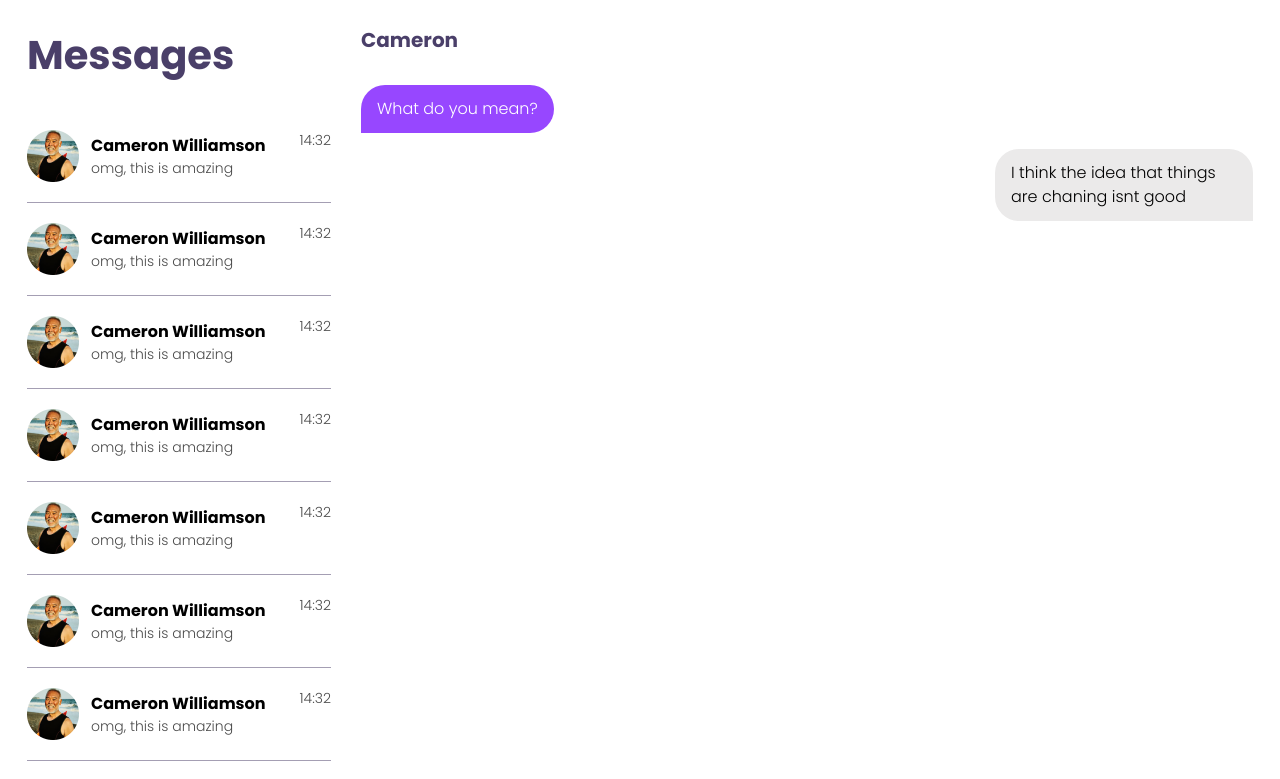
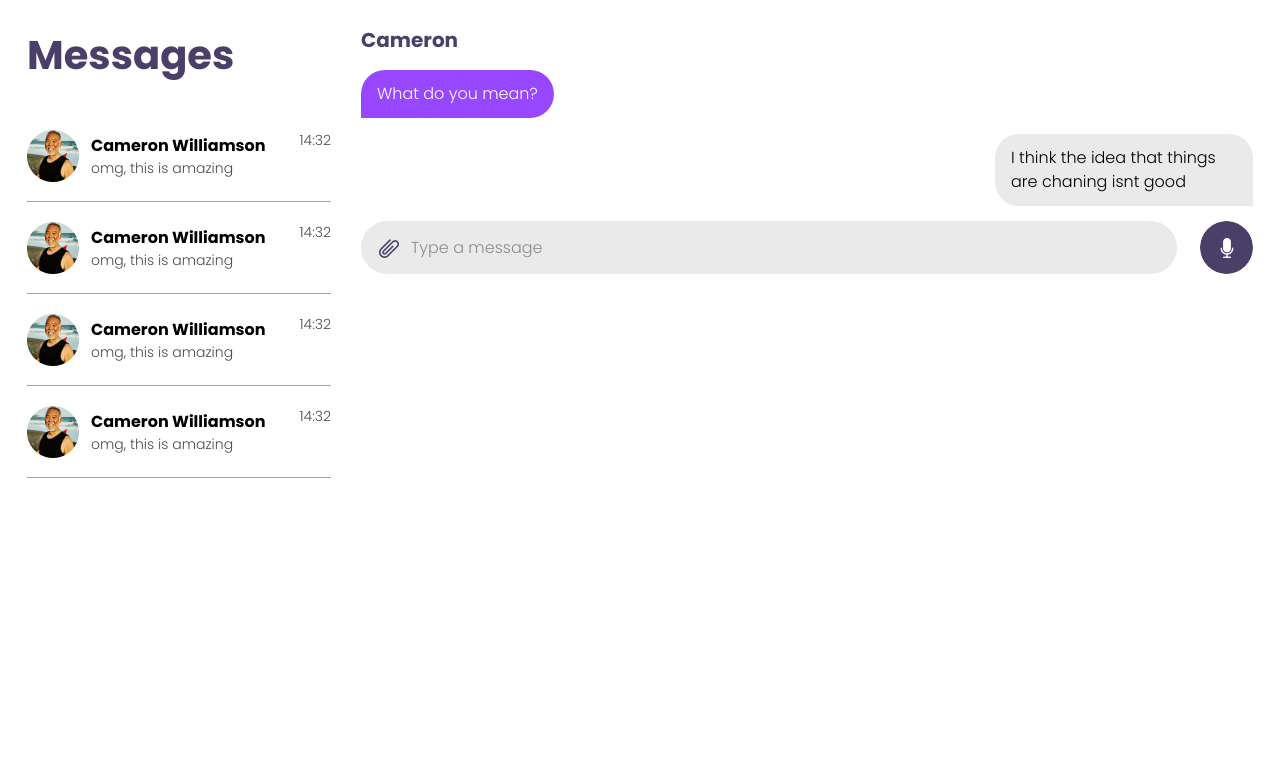
Before and after one commit to Ignacio1996/locofy-messages, a Next.js app: page / in a window 1280 px wide. Shown: the top 779 px of the page. Built offline with nearby package versions, Linux system fonts and the light colour scheme.

Commit message:
Pushed from Locofy Builder

```diff
--- a/components/message-card.module.css
+++ b/components/message-card.module.css
@@ -40,6 +40,9 @@
   align-self: stretch;
   background-color: #fff;
   border-bottom: 1px solid rgba(74, 63, 105, 0.5);
+  box-sizing: border-box;
+  height: 92px;
+  flex-shrink: 0;
   display: flex;
   flex-direction: row;
   padding: 20px 0;
--- a/components/messages-container.module.css
+++ b/components/messages-container.module.css
@@ -118,7 +118,8 @@
 .messagescontainer {
   flex: 1;
   flex-direction: column;
-  gap: 30px;
+  gap: 15px;
+  height: 100%;
   text-align: left;
   font-size: 16px;
   color: #4a3f69;
--- a/pages/index.js
+++ b/pages/index.js
@@ -11,11 +11,6 @@
           <MessageCard />
           <MessageCard />
           <MessageCard />
-          <MessageCard />
-          <MessageCard />
-          <MessageCard />
-          <MessageCard />
-          <MessageCard />
         </div>
       </div>
       <MessagesContainer />
--- a/pages/index.module.css
+++ b/pages/index.module.css
@@ -1,6 +1,10 @@
 .messages {
   position: relative;
   line-height: 150%;
+  display: inline-block;
+  width: 208px;
+  height: 60px;
+  flex-shrink: 0;
 }
 .conversation {
   flex: 1;
@@ -32,6 +36,7 @@
   box-sizing: border-box;
   align-items: flex-end;
   gap: 30px;
+  min-height: 100%;
   text-align: left;
   font-size: 40px;
   color: #4a3f69;
```
Also changed, not shown: public/vector.svg.
